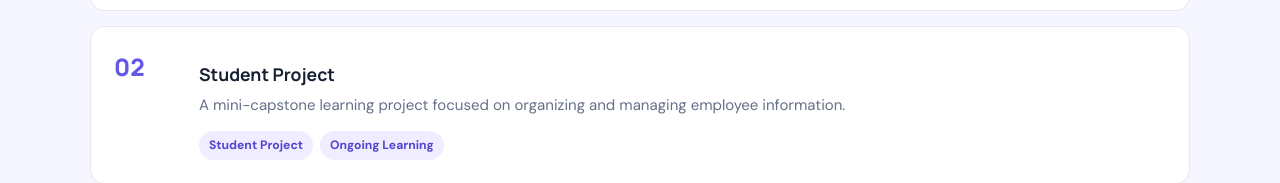
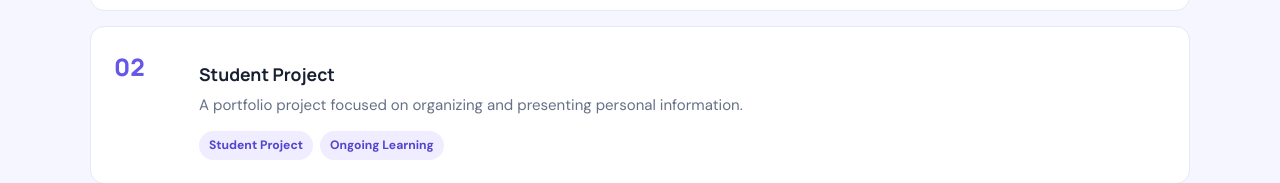
Before and after one commit to ramoselmer546-creator/ramos-project-1, a plain HTML site: page index.html in a window 1280 px wide. Shown: the part 2032-2215 px from the top of the page. Drawn offline with Linux system fonts and the light colour scheme.

Commit message:
personal

```diff
--- a/index.html
+++ b/index.html
@@ -69,7 +69,7 @@
           </article>
           <article class="project-card">
             <div class="project-number">02</div>
-            <div><h3>Student Project</h3><p>A mini-capstone learning project focused on organizing and managing employee information.</p><span class="tag">Student Project</span><span class="tag">Ongoing Learning</span></div>
+            <div><h3>Student Project</h3><p>A portfolio project focused on organizing and presenting personal information.</p><span class="tag">Student Project</span><span class="tag">Ongoing Learning</span></div>
           </article>
           <article class="project-card">
             <div class="project-number">03</div>
```
